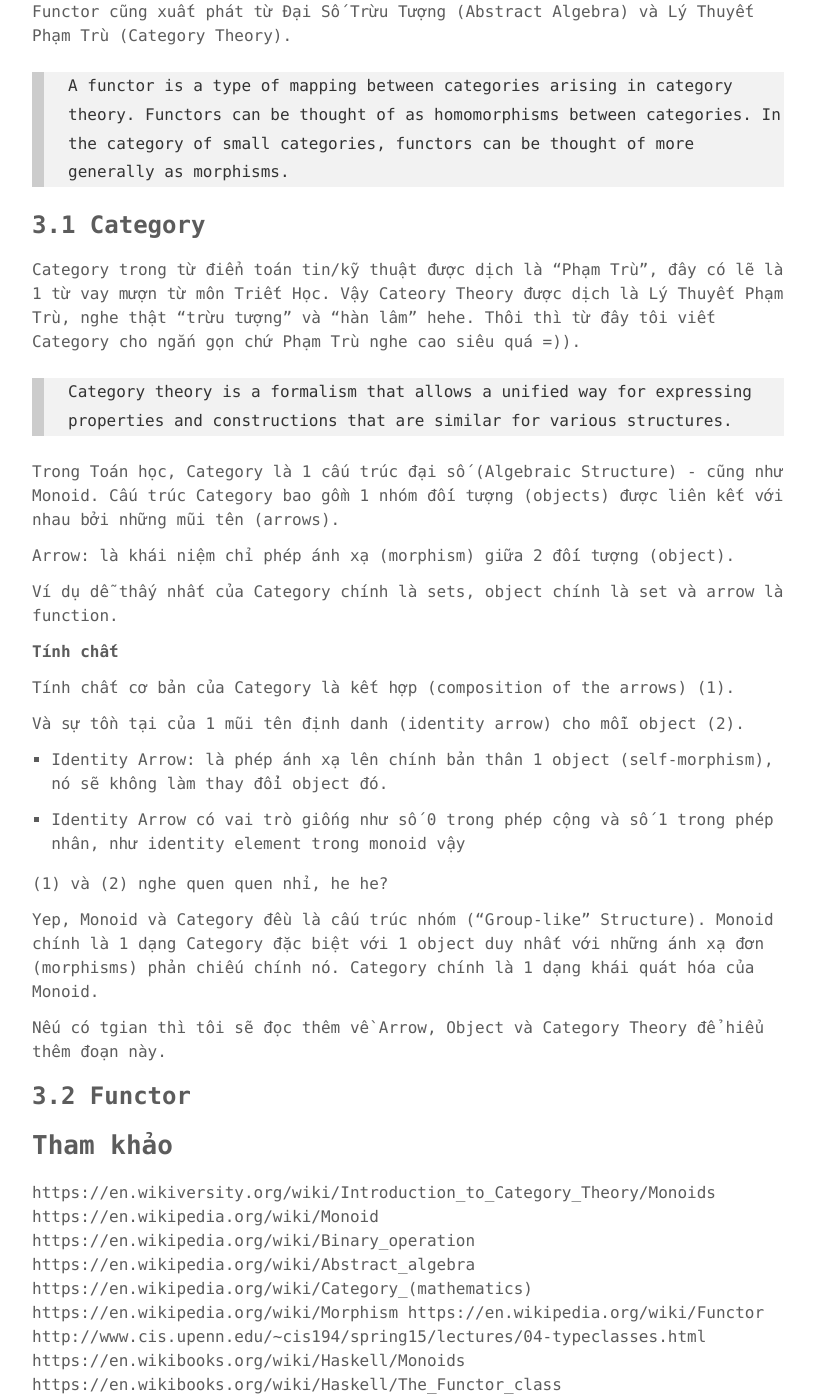
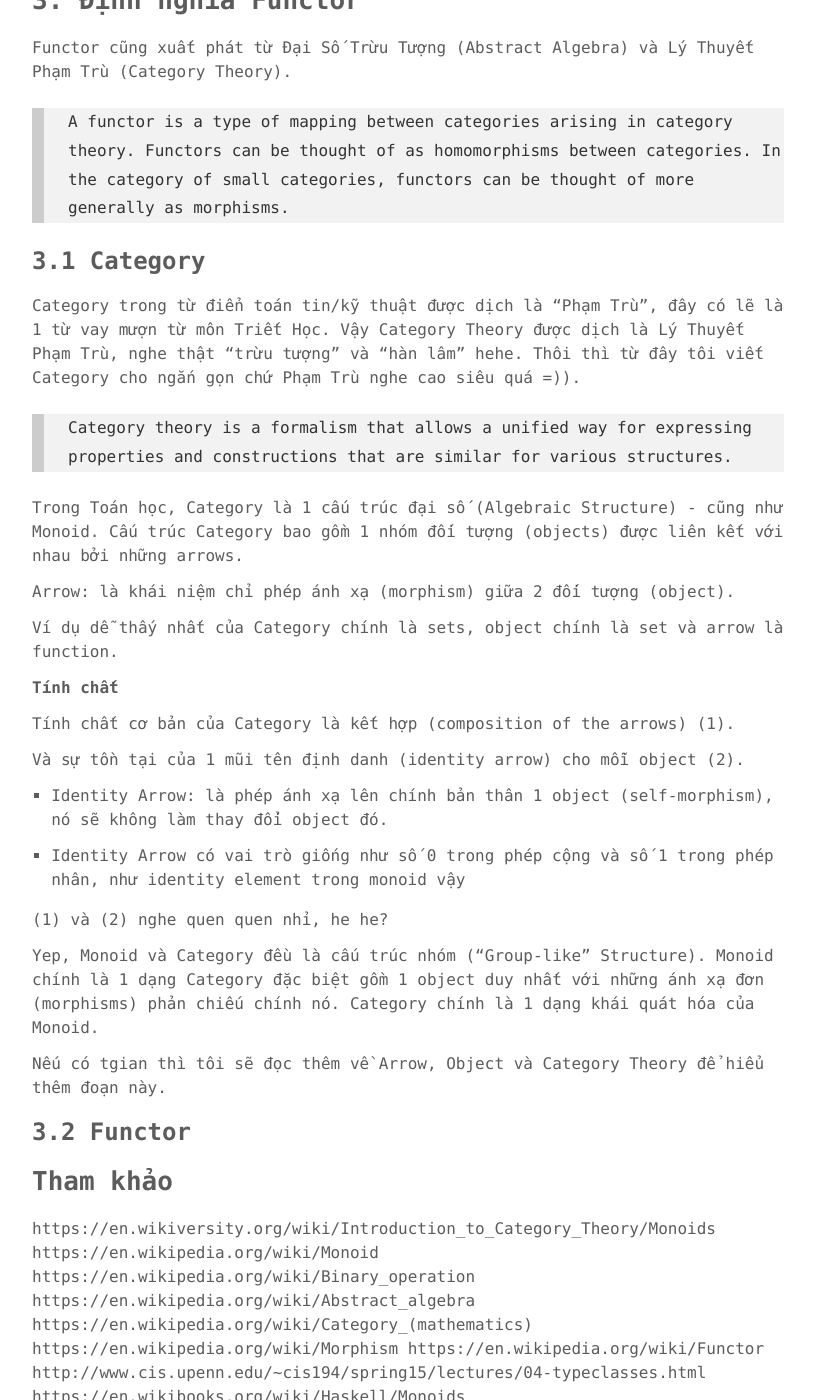
Before and after one commit to phuoc-thanh/phuoc-thanh.github.io, a Jekyll site: the page built from _posts/2017-04-25-monoid-functor-and-using.md, in a window 1280 px wide and 1400 px high, scrolled down 2871 px. Shown: the whole window, without its empty margins (232-1047 px from the left). Built offline with Jekyll 4.4.1, drawn with Linux system fonts in a browser that asks for light colours; comment, search, counter and statistics services are not loaded; some of the changed text lies outside the part shown.

Commit message:
Edit some type mistakes

```diff
--- a/_posts/2017-04-25-monoid-functor-and-using.md
+++ b/_posts/2017-04-25-monoid-functor-and-using.md
@@ -5,11 +5,14 @@ comments: true
 description: "Monoid, Functor - Định nghĩa và ứng dụng trong lập trình"
 keywords: "monoid, functor, binary operation, algebra, math, category, abstract, functional, programming"
 ---
+
 ## Vài dòng
 
 Mục đích của bài này là gì?
 
-Là tại đang học Haskell, mà đụng tới mấy khái niệm mới mẻ quá. Tìm hiểu thêm tí thì biết là tại mình ko có nền tảng Đại Số vững chắc. Hồi ĐH hình như chỉ đc học giải tích thôi thì phải =)). Nên là, mày mò dịch thuật, tổng hợp, suy xét để viết ra bài này. Viết để nhớ, ko mai mốt lại quên. Viết cũng là 1 cách hữu ích trong tìm tòi/nghiên cứu để hiểu sâu hơn.
+Là tại đang học Haskell, mà đụng tới mấy khái niệm mới mẻ quá. Tìm hiểu thêm tí thì biết là tại mình ko có nền tảng Đại Số vững chắc. Hồi ĐH hình như chỉ đc học giải tích thôi thì phải =)).
+
+Nên là, mày mò dịch thuật, tổng hợp, suy xét để viết ra bài này. Viết để nhớ, ko mai mốt lại quên. Viết cũng là 1 cách hữu ích trong tìm tòi/nghiên cứu để hiểu sâu hơn.
 
 ## 1. Định nghĩa Monoid
 
@@ -107,11 +110,11 @@ Functor cũng xuất phát từ Đại Số Trừu Tượng (Abstract Algebra) v
 
 ### 3.1 Category
 
-Category trong từ điển toán tin/kỹ thuật được dịch là "Phạm Trù", đây có lẽ là 1 từ vay mượn từ môn Triết Học. Vậy Cateory Theory được dịch là Lý Thuyết Phạm Trù, nghe thật "trừu tượng" và "hàn lâm" hehe. Thôi thì từ đây tôi viết Category cho ngắn gọn chứ Phạm Trù nghe cao siêu quá =)).
+Category trong từ điển toán tin/kỹ thuật được dịch là "Phạm Trù", đây có lẽ là 1 từ vay mượn từ môn Triết Học. Vậy Category Theory được dịch là Lý Thuyết Phạm Trù, nghe thật "trừu tượng" và "hàn lâm" hehe. Thôi thì từ đây tôi viết Category cho ngắn gọn chứ Phạm Trù nghe cao siêu quá =)).
 
 > Category theory is a formalism that allows a unified way for expressing properties and constructions that are similar for various structures.
 
-Trong Toán học, Category là 1 cấu trúc đại số (Algebraic Structure) - cũng như Monoid. Cấu trúc Category bao gồm 1 nhóm đối tượng (objects) được liên kết với nhau bởi những mũi tên (arrows).
+Trong Toán học, Category là 1 cấu trúc đại số (Algebraic Structure) - cũng như Monoid. Cấu trúc Category bao gồm 1 nhóm đối tượng (objects) được liên kết với nhau bởi những arrows.
 
 Arrow: là khái niệm chỉ phép ánh xạ (morphism) giữa 2 đối tượng (object).
 
@@ -130,7 +133,7 @@ Và sự tồn tại của 1 mũi tên định danh (identity arrow) cho mỗi o
 
 (1) và (2) nghe quen quen nhỉ, he he?
 
-Yep, Monoid và Category đều là cấu trúc nhóm ("Group-like" Structure). Monoid chính là 1 dạng Category đặc biệt với 1 object duy nhất với những ánh xạ đơn (morphisms) phản chiếu chính nó.
+Yep, Monoid và Category đều là cấu trúc nhóm ("Group-like" Structure). Monoid chính là 1 dạng Category đặc biệt gồm 1 object duy nhất với những ánh xạ đơn (morphisms) phản chiếu chính nó.
 Category chính là 1 dạng khái quát hóa của Monoid.
 
 Nếu có tgian thì tôi sẽ đọc thêm về Arrow, Object và Category Theory để hiểu thêm đoạn này.
```
